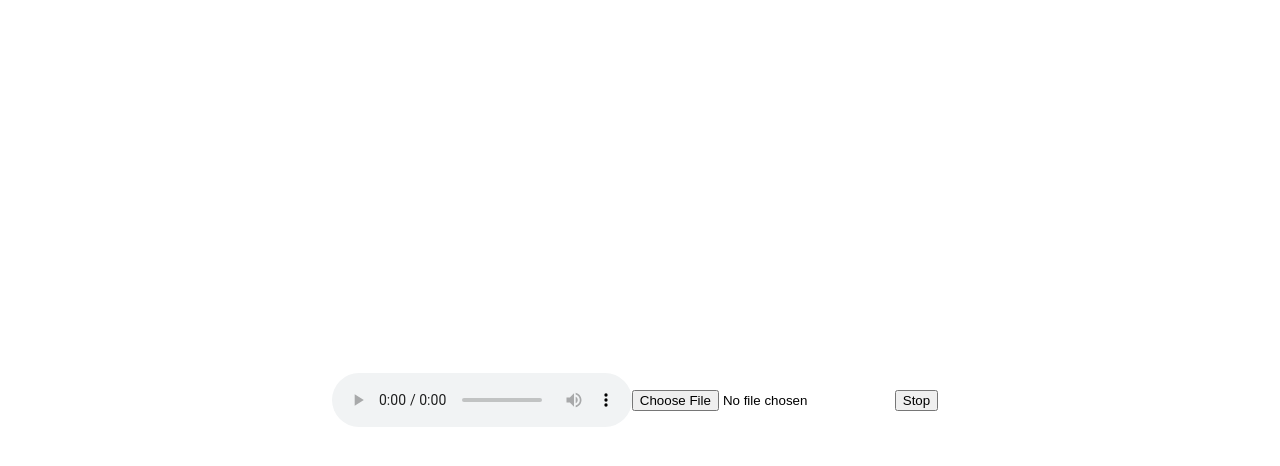
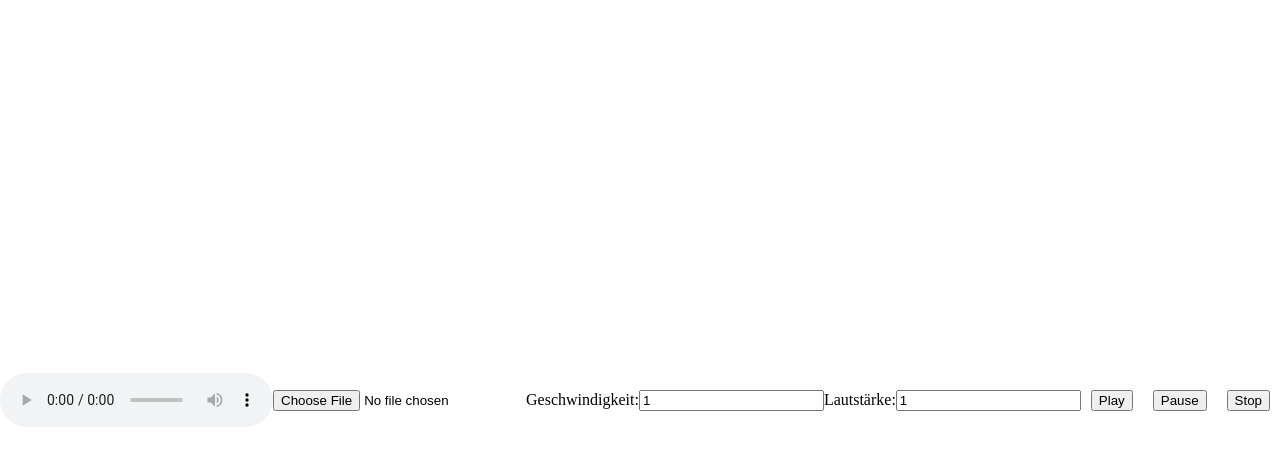
Before and after one commit to Dawinartor/Simplesizer, a website: page SimplesizerPrototyp2.3/src/index.html in a window 1280 px wide. Both pictures are taken after a click on the button "Stop". Drawn offline with Linux system fonts and the light colour scheme.

Commit message:
geschwindigkeit und laustärke mit eingabefeldern, tonhöhe fehlt noch

```diff
--- a/SimplesizerPrototyp2.3/package.json
+++ b/SimplesizerPrototyp2.3/package.json
@@ -2,6 +2,7 @@
   "dependencies": {
     "cors": "^2.8.5",
     "express": "^4.18.2",
-    "multer": "^1.4.5-lts.1"
+    "multer": "^1.4.5-lts.1",
+    "soundtouchjs": "^0.1.30"
   }
 }
--- a/SimplesizerPrototyp2.3/server.js
+++ b/SimplesizerPrototyp2.3/server.js
@@ -1,6 +1,7 @@
 const express = require('express');
 const multer = require('multer');
 const path = require('path');
+
 
 const app = express();
 const port = 3001;
@@ -11,7 +12,6 @@ const upload = multer({ storage: storage });
 
 // Statische Dateien aus dem 'src' Verzeichnis servieren
 app.use(express.static('src'));
-
 // Standardroute für die index.html
 app.get('/', (req, res) => {
     res.sendFile(path.join(__dirname, 'src', 'index.html'));
--- a/SimplesizerPrototyp2.3/src/index.html
+++ b/SimplesizerPrototyp2.3/src/index.html
@@ -9,8 +9,12 @@
 <body>
     <audio id="audioPlayer" controls></audio>
     <input type="file" id="audioFile">
-    <!-- <button onclick="playAudio()">Play</button>
-    <button onclick="pauseAudio()">Pause</button> -->
+    <label for="speedInput">Geschwindigkeit: </label>
+    <input type="number" id="speedInput" step="0.1" value="1.0">
+    <label for="volumeInput">Lautstärke: </label>
+    <input type="number" id="volumeInput" step="0.1" value="1.0">
+    <button onclick="playAudio()">Play</button>
+    <button onclick="pauseAudio()">Pause</button>
     <button onclick="stopAudio()">Stop</button>
     <script src="script.js"></script>
 </body>
--- a/SimplesizerPrototyp2.3/src/script.js
+++ b/SimplesizerPrototyp2.3/src/script.js
@@ -1,5 +1,7 @@
 let audioPlayer = document.getElementById('audioPlayer');
 let audioFileInput = document.getElementById('audioFile');
+let speedInput = document.getElementById('speedInput');
+let volumeInput = document.getElementById('volumeInput');
 
 function playAudio() {
     if (audioPlayer.paused) {
@@ -7,6 +9,8 @@ function playAudio() {
             console.error('Error playing audio:', error);
         });
     }
+    updateSpeed();
+    updateVolume();
 }
 
 function pauseAudio() {
@@ -16,21 +20,40 @@ function pauseAudio() {
 function stopAudio() {
     audioPlayer.pause();
     audioPlayer.currentTime = 0;
+    speedInput.value = 1.0; // Setze die Geschwindigkeit auf den Standardwert im Eingabefeld zurück
+    volumeInput.value = 1.0; // Setze die Lautstärke auf den Standardwert im Eingabefeld zurück
+    updateSpeed(); // Aktualisiere die Geschwindigkeit entsprechend
+    updateVolume(); // Aktualisiere die Lautstärke entsprechend
 }
 
+function updateSpeed() {
+    const speed = parseFloat(speedInput.value);
+    audioPlayer.playbackRate = speed;
+}
 
+function updateVolume() {
+    const volume = parseFloat(volumeInput.value);
+    audioPlayer.volume = volume;
+}
 
 audioFileInput.addEventListener('change', function() {
     const file = audioFileInput.files[0];
     if (file) {
         const objectURL = URL.createObjectURL(file);
         audioPlayer.src = objectURL;
+        audioPlayer.playbackRate = 1.0; // Setze die Geschwindigkeit auf den Standardwert
+        audioPlayer.volume = 1.0; // Setze die Lautstärke auf den Standardwert
     }
 });
+
+speedInput.addEventListener('input', updateSpeed);
+volumeInput.addEventListener('input', updateVolume);
 
 // Eventlistener zum Entfernen
 window.addEventListener('beforeunload', () => {
     audioPlayer.removeEventListener('play', playAudio);
     audioPlayer.removeEventListener('pause', pauseAudio);
     audioPlayer.removeEventListener('ended', stopAudio);
+    speedInput.removeEventListener('input', updateSpeed);
+    volumeInput.removeEventListener('input', updateVolume);
 });
```
Also changed, not shown: 3 other files.
